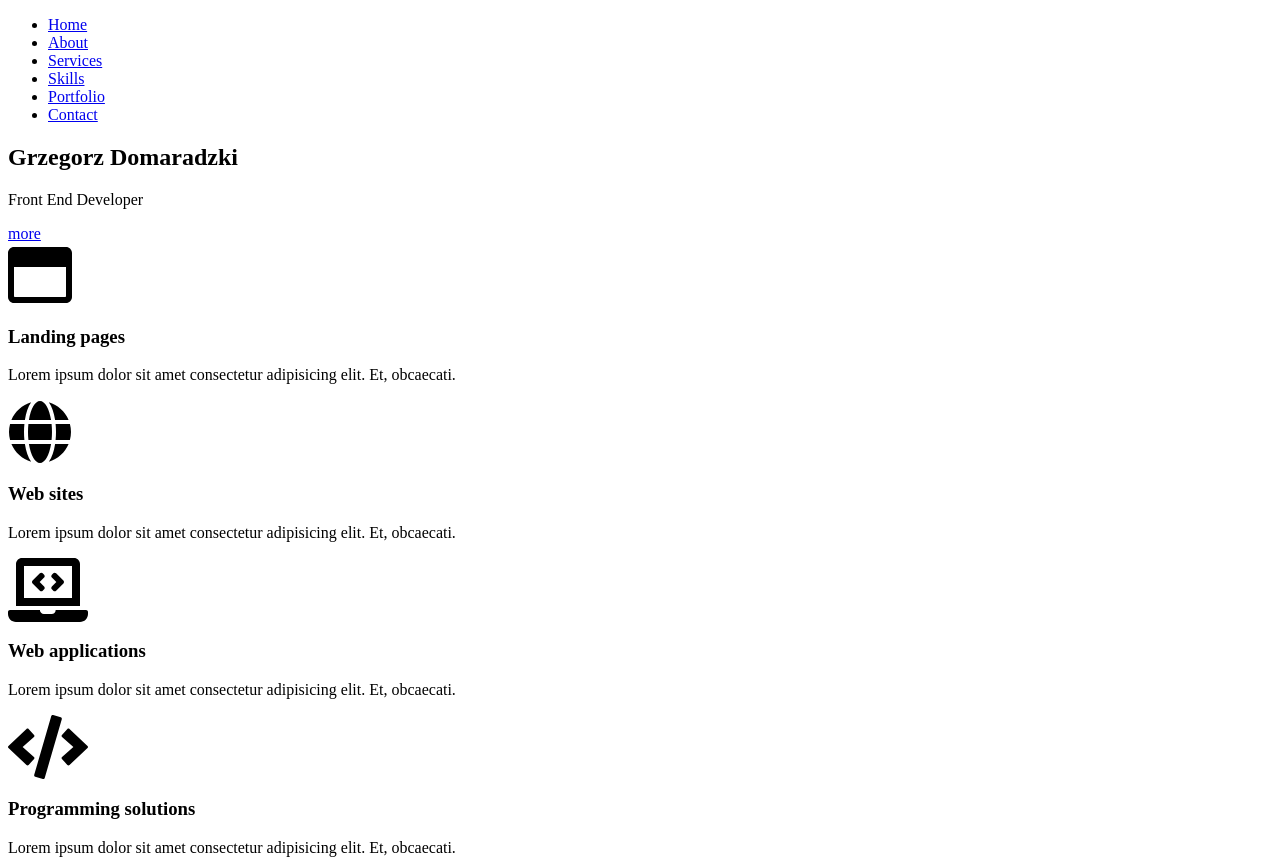
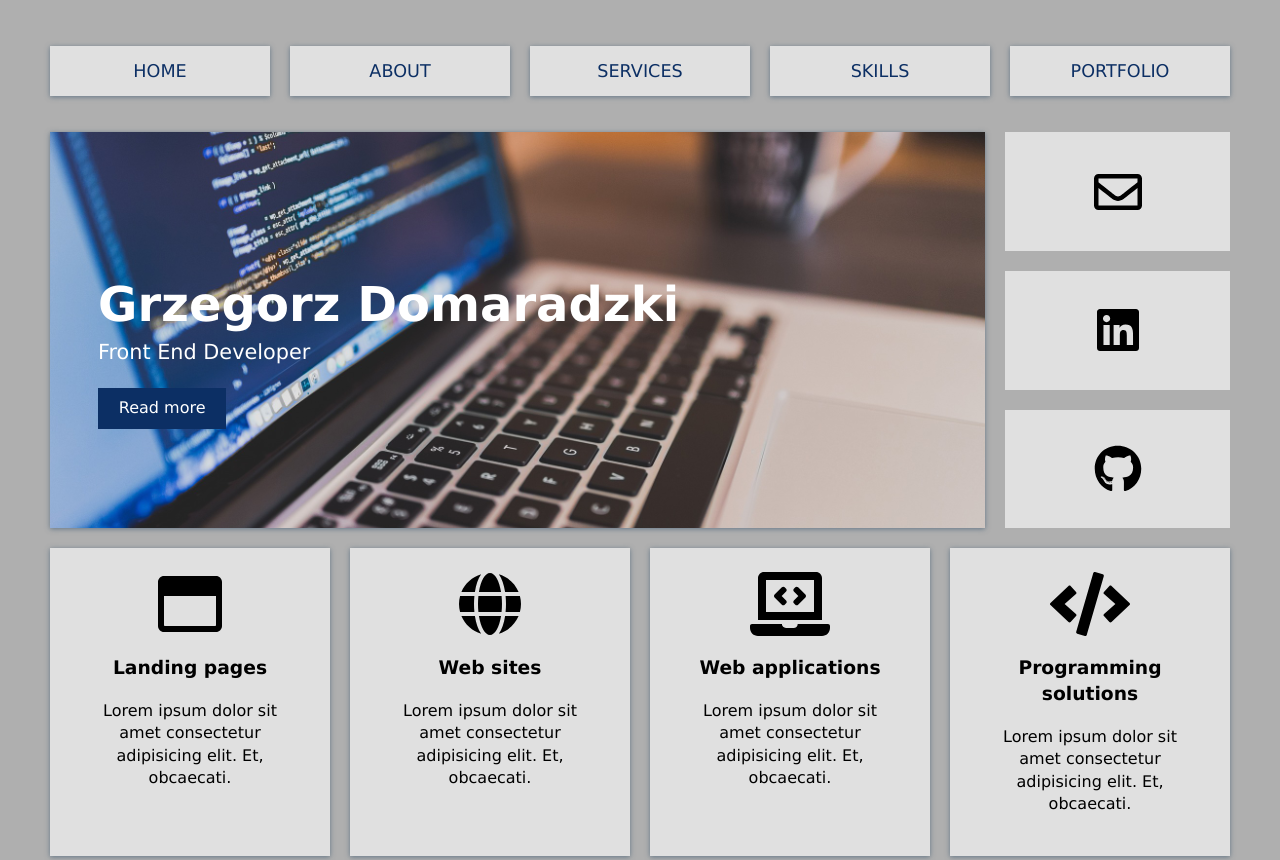
Before and after one commit to domaradzki/domaradzki.github.io, a plain HTML site: page index.html in a window 1280 px wide. Shown: the top 860 px of the page. Drawn offline with Linux system fonts and the light colour scheme.

Commit message:
added styles, grid, icons, cover content

```diff
--- a/index.html
+++ b/index.html
@@ -21,7 +21,6 @@
           <li><a href="#">Services</a></li>
           <li><a href="#">Skills</a></li>
           <li><a href="#">Portfolio</a></li>
-          <li><a href="#">Contact</a></li>
         </ul>
       </nav>
       <!--top container-->
@@ -29,8 +28,17 @@
         <header class="top-container__header">
           <h1>Grzegorz Domaradzki</h1>
           <p>Front End Developer</p>
-          <a href="#" class="btn">more</a>
+          <a href="#" class="btn">Read more</a>
         </header>
+        <div class="top-container__contact top-container__mail">
+          <i class="far fa-envelope fa-3x"></i>
+        </div>
+        <div class="top-container__contact top-container__linedin">
+          <i class="fab fa-linkedin fa-3x"></i>
+        </div>
+        <div class="top-container__contact top-container__github">
+          <i class="fab fa-github fa-3x"></i>
+        </div>
       </section>
       <!--services-->
       <section class="services-container">
@@ -100,21 +108,6 @@
         <img src="https://source.unsplash.com/random/203x200" alt="portfolio" />
         <img src="https://source.unsplash.com/random/204x200" alt="portfolio" />
       </section>
-      <!--contact secion-->
-      <section class="contact-container">
-        <div class="contact-container__div">
-          <i class="far fa-envelope fa-3x"></i>
-          <h3>Mail</h3>
-        </div>
-        <div class="contact-container__div">
-          <i class="fab fa-linkedin fa-3x"></i>
-          <h3>LinkedIn</h3>
-        </div>
-        <div class="contact-container__div">
-          <i class="fab fa-github fa-3x"></i>
-          <h3>GitHub</h3>
-        </div>
-      </section>
     </div>
     <!--wrapper end-->
   </body>
--- a/style.css
+++ b/style.css
@@ -0,0 +1,144 @@
+/*CSS Variables */
+:root {
+    --primary: rgb(224, 224, 224);
+    --dark:rgb(12, 47, 100);
+    --light:rgb(255, 255, 255);
+    --shadow:0 1px 5px rgba(80, 104, 124, 0.8);
+}
+html {
+    box-sizing: border-box;
+    font-family: 'Lucida Sans', 'Lucida Sans Regular', 'Lucida Grande', 'Lucida Sans Unicode', Geneva, Verdana, sans-serif;
+    color: var(var(--dark));
+}
+
+body {
+    background: rgb(175, 175, 175);
+    margin:30px 50px;
+    line-height: 1.4;
+}
+
+.btn {
+    background: var(--dark);
+    color:var(--light);
+    padding: 0.6rem 1.3rem;
+    text-decoration: none;
+    border:0;
+}
+
+img {
+    max-width:100%;
+}
+
+.wrapper {
+    display: grid;
+    grid-gap:20px;
+}
+
+/*Navigation */
+.main-nav ul {
+    display: grid;
+    grid-gap: 20px;
+    padding: 0;
+    list-style: none;
+    grid-template-columns: repeat(5,1fr);
+}
+
+.main-nav a {
+    background: var(--primary);
+    display: block;
+    text-decoration: none;
+    padding: 0.8rem;
+    text-align: center;
+    color: var(--dark);
+    text-transform: uppercase;
+    font-size: 1.1rem;
+    box-shadow: var(--shadow);
+}
+.main-nav a:hover {
+    background: var(--dark);
+    color: var(--light);
+}
+
+/* top container */
+.top-container {
+    display: grid;
+    grid-gap: 20px;
+    grid-template-areas:
+    'header header contact-mail'
+    'header header contact-linkedin'
+    'header header contact-github';
+}
+.top-container__header {
+    grid-area:header;
+    min-height: 300px;
+    background: url('img/codeing.jpg');
+    background-size: cover;
+    background-position: center;
+    padding: 3rem;
+    display: flex;
+    flex-direction: column;
+    justify-content: center;
+    align-items: flex-start;
+    box-shadow: var(--shadow);
+}
+.top-container__header h1 {
+    font-size: 3rem;
+    margin-bottom: 0;
+    color:var(--light);
+}
+.top-container__header p {
+    font-size: 1.3rem;
+    margin-top: 0;
+    color:var(--light)
+}
+
+.top-container__contact {
+background: var(--primary);
+display: grid;
+align-items: center;
+justify-items: center;
+padding: 1.5rem;
+}
+
+.top-container__mail {
+    grid-area: contact-mail;
+}
+.top-container__linkedin {
+    grid-area: contact-linkiedin;
+}
+.top-container__github {
+    grid-area: contact-github;
+}
+
+.services-container {
+    display: grid;
+    grid-gap: 20px;
+    grid-template-columns: repeat(auto-fit,minmax(200px,1fr));
+}
+
+.services-container__div {
+    background: var(--primary);
+    text-align: center;
+    padding: 1.5rem 2rem;
+    box-shadow: var(--shadow);
+}
+
+.about {
+    background: var(--primary);
+    box-shadow: var(--shadow);
+    display: grid;
+    grid-gap:30px;
+    grid-template-columns: repeat(2,1fr);
+    padding: 3rem;
+}
+
+.skills, .portfolio {
+    display: grid;
+    grid-gap:20px;
+    grid-template-columns: repeat(auto-fit,minmax(200px,1fr));
+}
+
+.skills img, .portfolio img {
+    width: 100%;
+    box-shadow: var(--shadow);
+}
```
Also changed, not shown: img/codeing.jpg (added).
